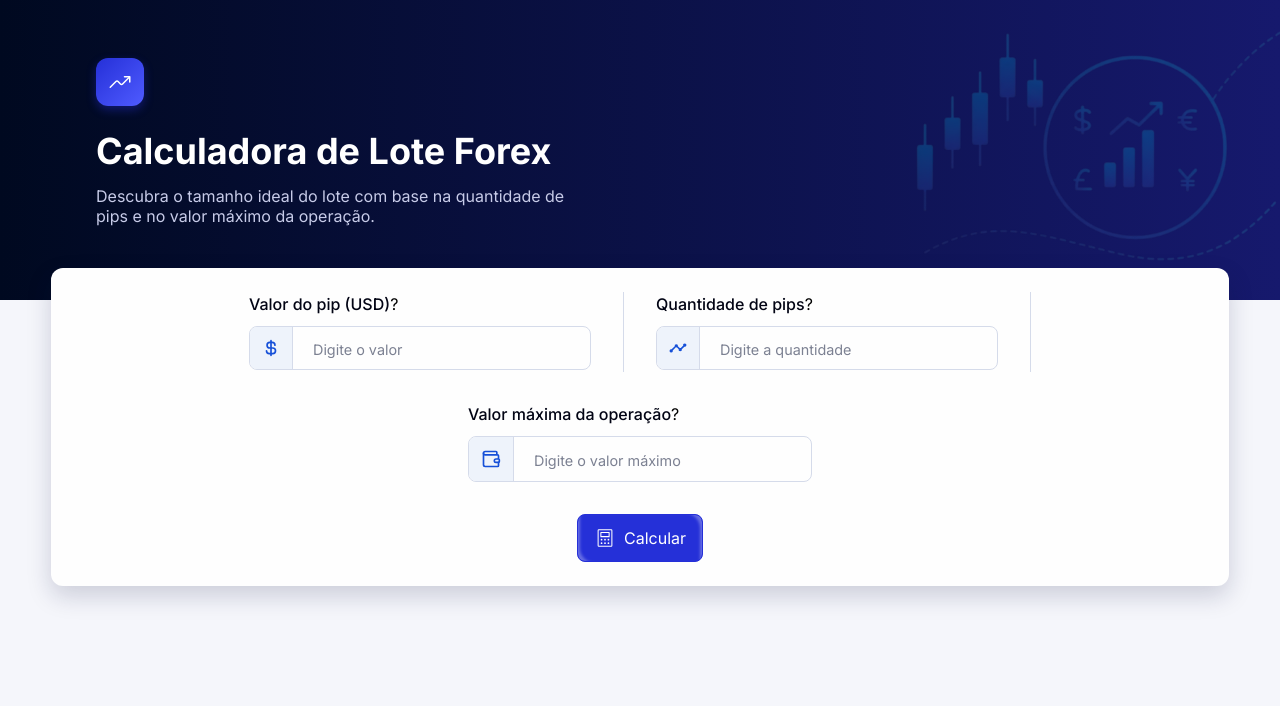
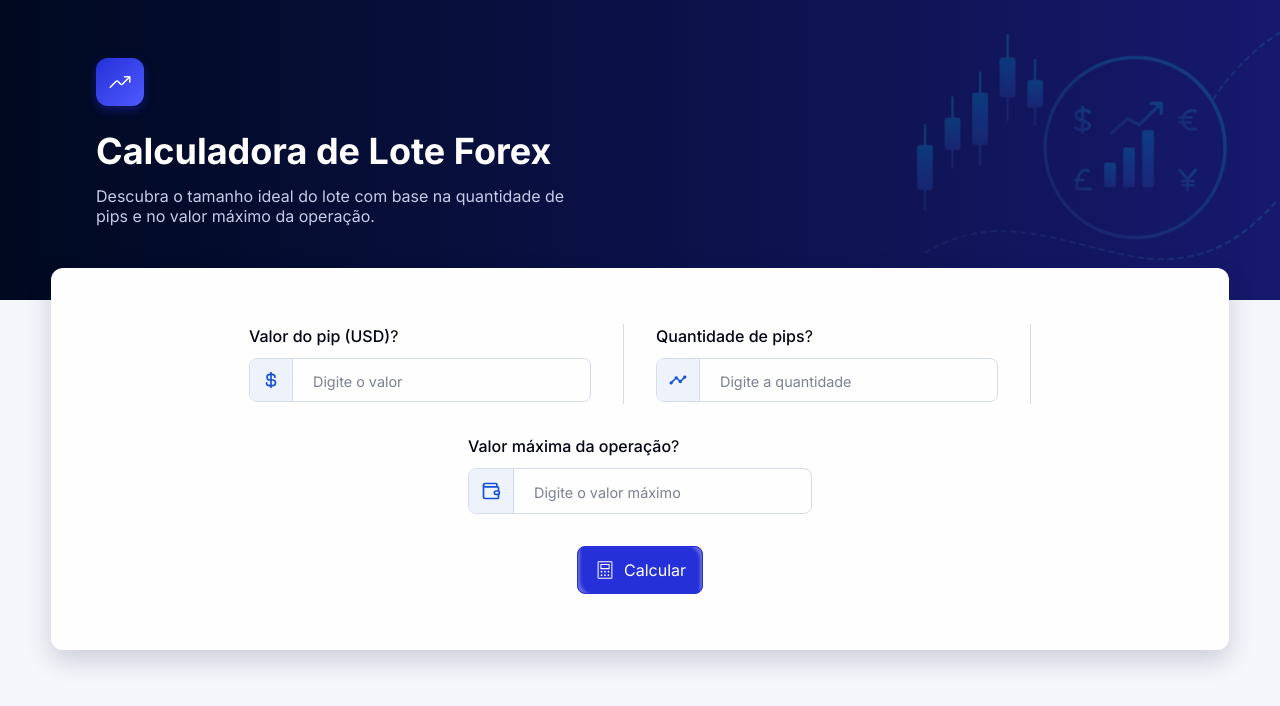
Before and after one commit to Beatriz-Heydman/pips-calculator, a React (Vite) app: page / in a window 1280 px wide. Shown: the top 706 px of the page. Built offline with nearby package versions, Linux system fonts and the light colour scheme.

Commit message:
refactor: adjust padding calculation-section component

```diff
--- a/src/pages/home/components/calculation-section/styles.ts
+++ b/src/pages/home/components/calculation-section/styles.ts
@@ -10,7 +10,7 @@ export const StyledCalculationSection = styled.div`
   display: flex;
   justify-content: center;
   align-items: center;
-  padding: 1.5rem 2rem;
+  padding: 3.5rem 2rem;
   margin-top: -2rem;
   position: relative;
   z-index: 2;
```
